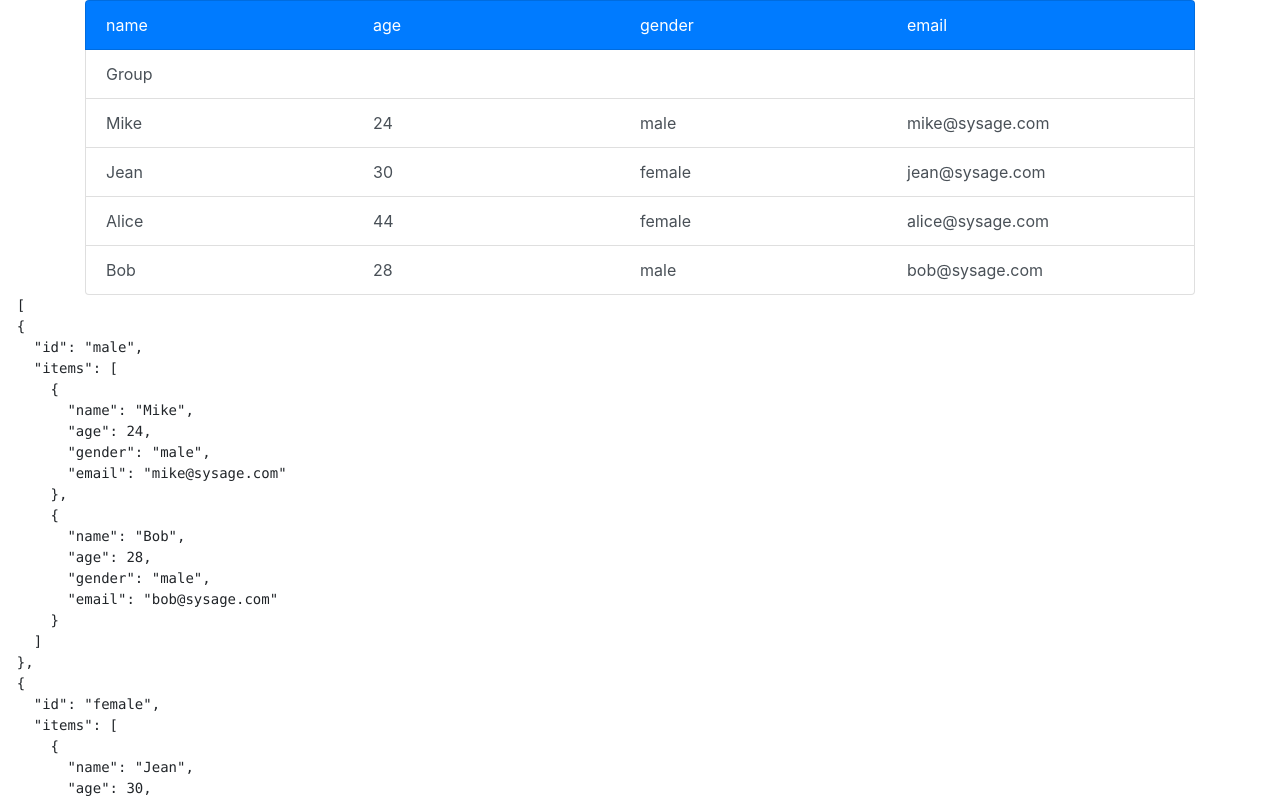
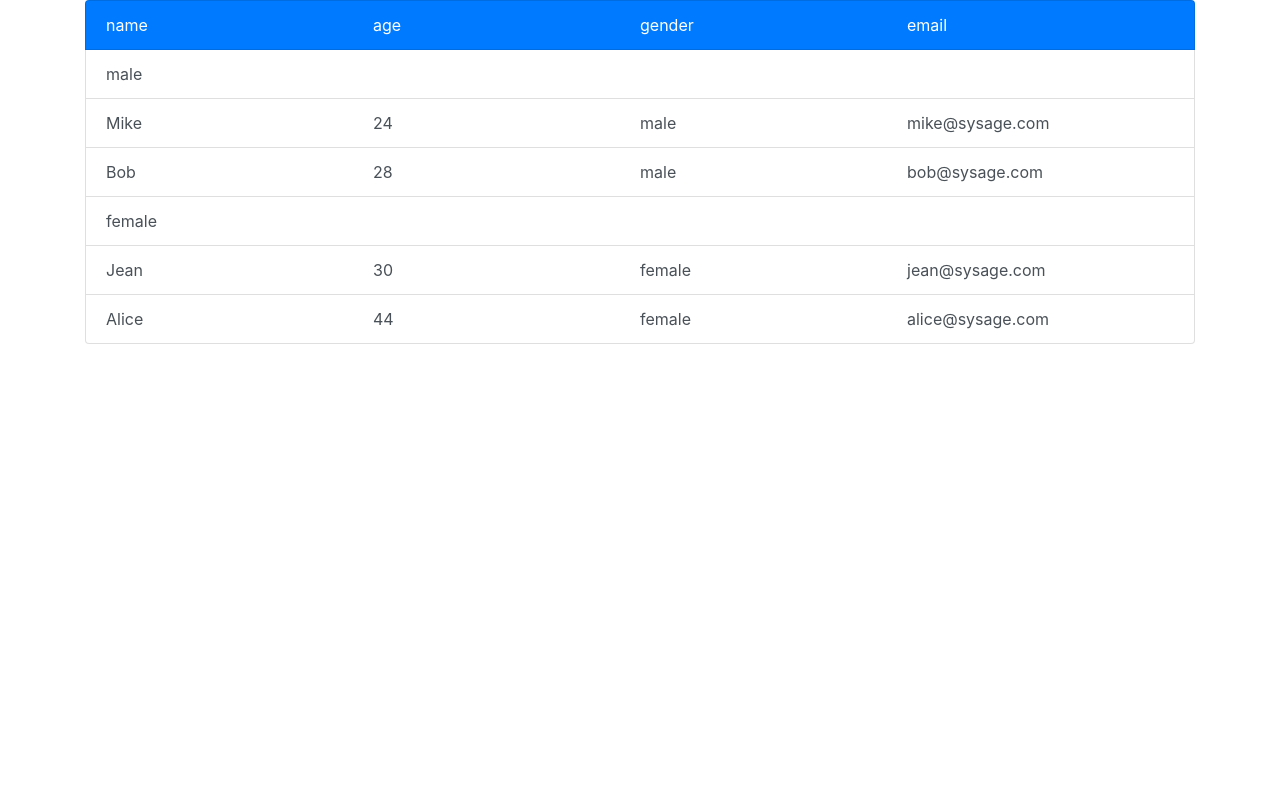
Before and after one commit to indianazhao/sys-table, an Angular app: page / in a window 1280 px wide. Shown: the top 800 px of the page. Built offline with nearby package versions, Linux system fonts and the light colour scheme.

Commit message:
[06] Render grouping data.

```diff
--- a/src/app/app.component.html
+++ b/src/app/app.component.html
@@ -1,3 +1,4 @@
 <app-sys-table [header]="header"
-               [data]="data">
+               [data]="data"
+               groupBy="gender">
 </app-sys-table>
--- a/src/app/sys-table/sys-table.component.html
+++ b/src/app/sys-table/sys-table.component.html
@@ -10,12 +10,10 @@
       </div>
     </li>
 
-    <li class="list-group-item list-group-item-action">
-      Group
-    </li>
-
+    <ng-template #tplRow
+                 let-items="items">
       <li class="list-group-item list-group-item-action"
-        *ngFor="let row of data">
+          *ngFor="let row of items">
         <div class="d-flex">
           <div class="flex-even"
                *ngFor="let label of header">
@@ -23,10 +21,22 @@
           </div>
         </div>
       </li>
+    </ng-template>
+
+    <!-- group on -->
+    <ng-container *ngIf="groupBy">
+      <ng-container *ngFor="let group of groups">
+        <li class="list-group-item list-group-item-action">
+          {{ group.id }}
+        </li>
+        <ng-container *ngTemplateOutlet="tplRow; context: {items: group.items}"></ng-container>
+      </ng-container>
+    </ng-container>
+
+    <!-- group off -->
+    <ng-container *ngIf="!groupBy">
+      <ng-container *ngTemplateOutlet="tplRow; context: {items: data}"></ng-container>
+    </ng-container>
 
   </ul>
 </div>
-
-<pre>
-  {{ groups | json }}
-</pre>
--- a/src/app/sys-table/sys-table.component.ts
+++ b/src/app/sys-table/sys-table.component.ts
@@ -10,6 +10,7 @@ export class SysTableComponent implements OnInit {
 
   @Input() header: string[];
   @Input() data: any[];
+  @Input() groupBy: string;
 
   groups: any[];
 
@@ -20,8 +21,12 @@ export class SysTableComponent implements OnInit {
   }
 
   grouping(data: any) {
+    this.groups = [];
+    if (!this.groupBy) {
+      return;
+    }
     this.groups = _.chain(data)
-                   .groupBy('gender')
+                   .groupBy(this.groupBy)
                    .toPairs()
                    .map(value => {
                      return {
```
Lines whose indentation alone changed are shown as unchanged.
